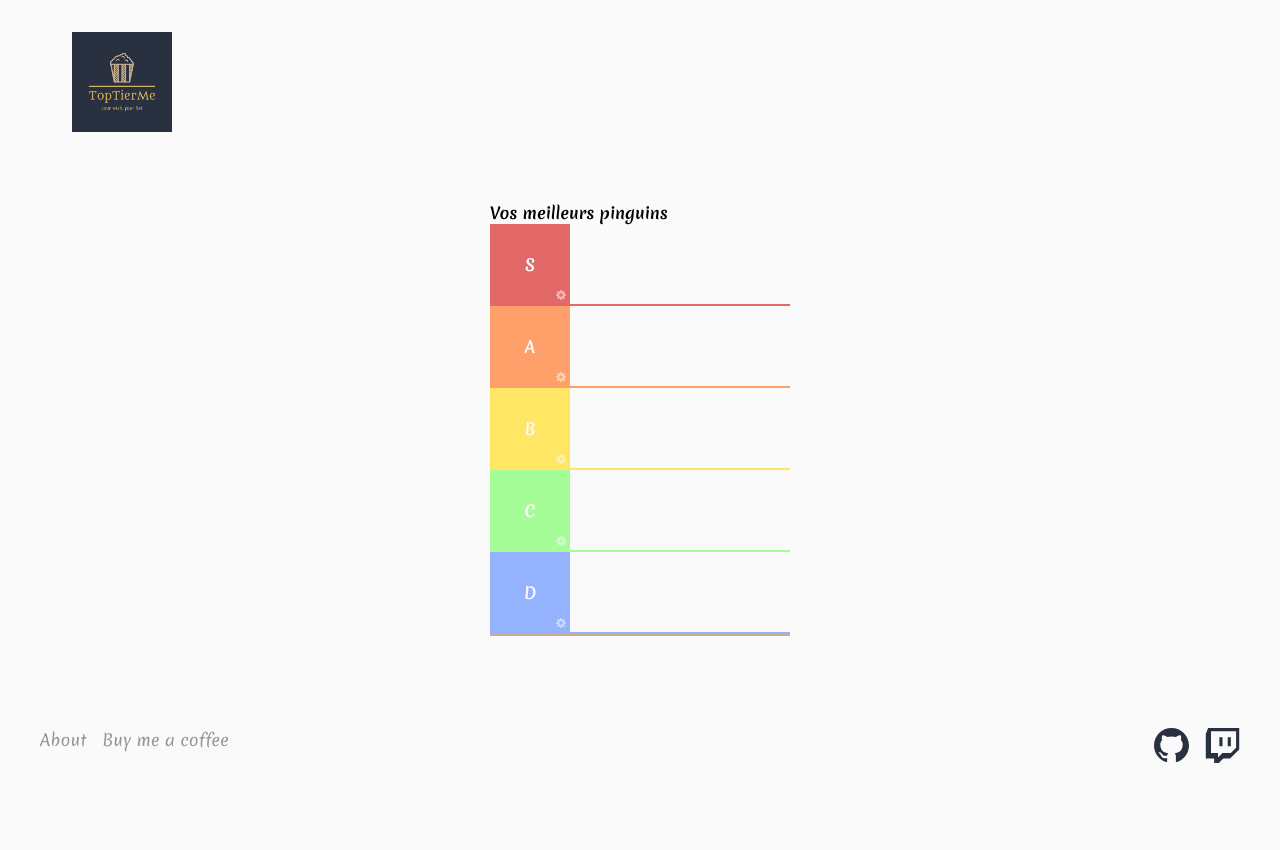
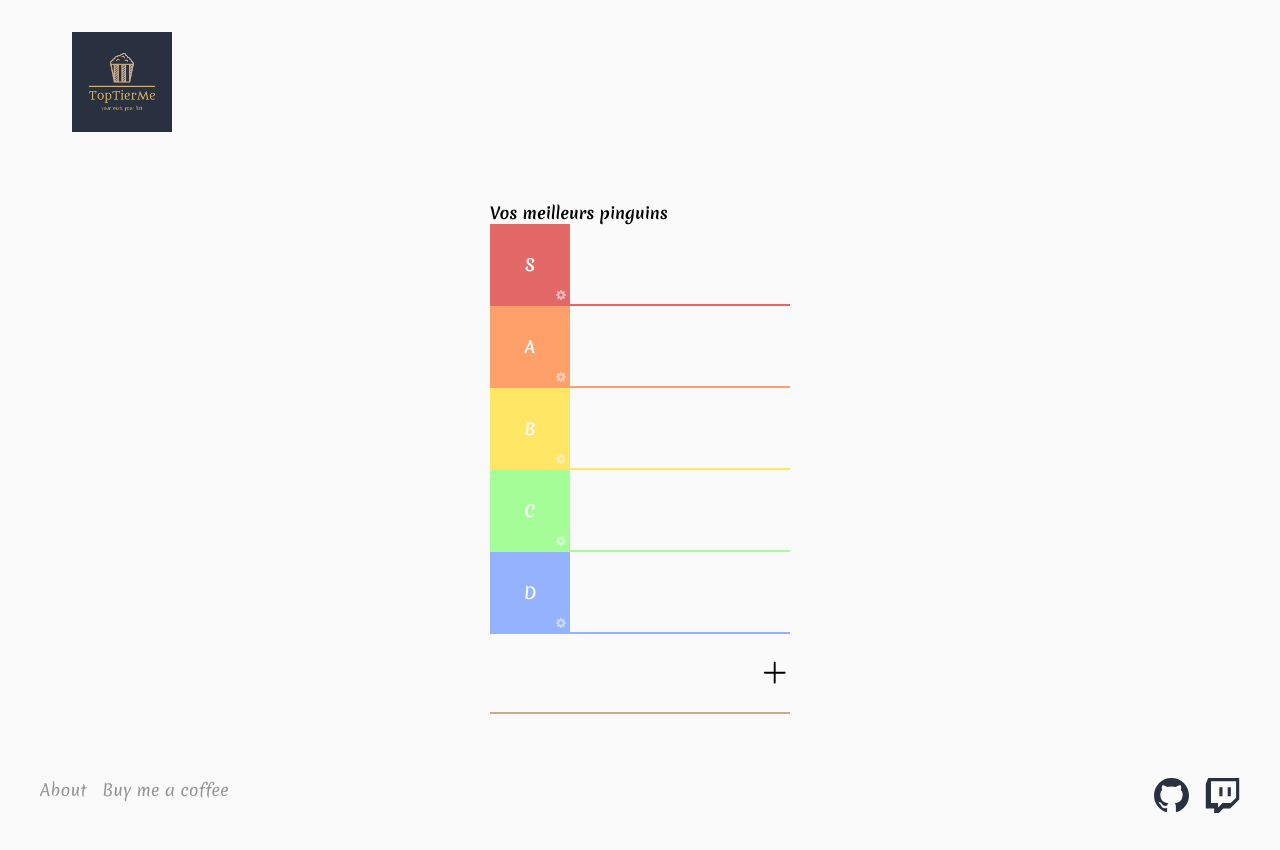
Before and after one commit to Benja-san/top-tier-me-app-frontend, an Angular app: page /tier-list in a window 1280 px wide. Before the commit the page ends 800 px from the top, so only its background shows below. Built offline with nearby package versions, Linux system fonts and the light colour scheme; a web font is replaced by a local one.

Commit message:
implement add raw and garbage for raws

```diff
--- a/src/app/component/raw/raw.component.html
+++ b/src/app/component/raw/raw.component.html
@@ -77,6 +77,20 @@
           </div>
         </div>
       </form>
+      <button class="garbageButton" type="button">
+        <svg
+          width="15"
+          height="15"
+          viewBox="0 0 15 15"
+          fill="none"
+          xmlns="http://www.w3.org/2000/svg"
+        >
+          <path
+            d="M1.875 3.75V15H13.125V3.75H1.875ZM13.75 1.25V2.5H1.25V1.25H4.81938C5.38188 1.25 5.83875 0.563125 5.83875 0H9.16062C9.16062 0.563125 9.6175 1.25 10.18 1.25H13.75Z"
+            fill="black"
+          />
+        </svg>
+      </button>
     </section>
     }
     <ul class="items"></ul>
--- a/src/app/component/raw/raw.component.scss
+++ b/src/app/component/raw/raw.component.scss
@@ -59,8 +59,7 @@
       height: 100%;
       display: flex;
       align-items: center;
-      justify-content: center;
-      flex-direction: column;
+      justify-content: space-between;
       .label {
         font-size: $subTitle;
         color: $grayColor;
@@ -68,10 +67,14 @@
       }
       .rawEditForm {
         width: 100%;
-        max-width: 400px;
+        max-width: 550px;
         display: flex;
+        align-items: center;
+        justify-content: flex-start;
+        gap: 3rem;
+        padding: 0 1rem;
         .titleInput {
-          width: calc(100% - 40px);
+          display: block;
           border: none;
           border-bottom: 1px solid $darkColor;
           background-color: transparent;
@@ -101,6 +104,14 @@
           }
         }
       }
+      .garbageButton {
+        width: 30px;
+        height: 30px;
+        svg {
+          width: 100%;
+          height: 100%;
+        }
+      }
     }
   }
 }
--- a/src/app/page/tierlist/tierlist.component.html
+++ b/src/app/page/tierlist/tierlist.component.html
@@ -10,4 +10,18 @@
       }
     </ul>
   </div>
+  <button class="addRaw">
+    <svg
+      width="15"
+      height="15"
+      viewBox="0 0 15 15"
+      fill="none"
+      xmlns="http://www.w3.org/2000/svg"
+    >
+      <path
+        d="M6.875 6.875H2.34375C2.085 6.875 1.875 7.085 1.875 7.34375C1.875 7.6025 2.085 7.8125 2.34375 7.8125H6.875V12.3438C6.875 12.6025 7.085 12.8125 7.34375 12.8125C7.6025 12.8125 7.8125 12.6025 7.8125 12.3438V7.8125H12.3438C12.6025 7.8125 12.8125 7.6025 12.8125 7.34375C12.8125 7.085 12.6025 6.875 12.3438 6.875H7.8125V2.34375C7.8125 2.085 7.6025 1.875 7.34375 1.875C7.085 1.875 6.875 2.085 6.875 2.34375V6.875Z"
+        fill="black"
+      />
+    </svg>
+  </button>
 </section>
--- a/src/app/page/tierlist/tierlist.component.scss
+++ b/src/app/page/tierlist/tierlist.component.scss
@@ -6,10 +6,23 @@
 
 .shelveSection {
   border-bottom: 2px solid $tertiaryColor;
+  display: flex;
+  flex-direction: column;
+  align-items: flex-end;
   .shelveContainer {
     border-radius: 4px;
+    width: 100%;
     .shelve {
       width: 100%;
+    }
+  }
+  .addRaw {
+    width: 30px;
+    height: 30px;
+    margin: 1.5rem 0;
+    svg {
+      width: 100%;
+      height: 100%;
     }
   }
 }
```
Also changed, not shown: src/assets/icon/add.svg (added), src/assets/icon/garbage.svg (added).
